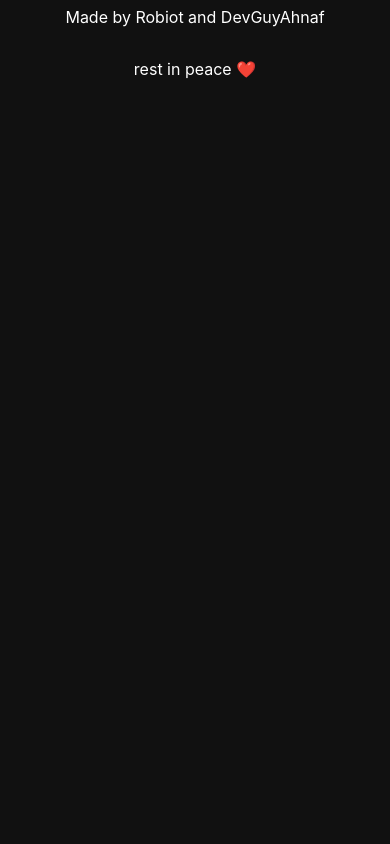
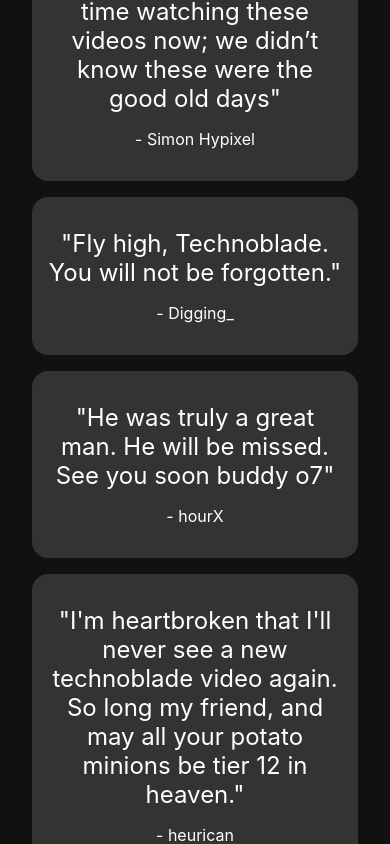
Before and after one commit to robiot/technoblade, a Next.js app: page / in a window 390 px wide. Shown: the part 2300-3144 px from the top of the page. Before the commit the page ends 2427 px from the top, so only its background shows below. Built offline with nearby package versions, Linux system fonts and the light colour scheme.

Commit message:
Added quotes from the forum (#6)
DARN IT!! I saw this in the morning on my phone and I wanted to be the first to add a quote but I guess by the time I got on some people got there before me.

```diff
--- a/quotes.ts
+++ b/quotes.ts
@@ -38,4 +38,21 @@ export const Quotes: {
     quote: "Forever alive in our hearts",
     author: "synthium",
   },
+  {
+    quote: "I’m happy we shared great memories together, from our duels where I got completely outclassed to the rank ceremony, events, and many more. I have a hard time watching these videos now; we didn’t know these were the good old days",
+    author: "Simon Hypixel",
+  },
+  {
+    quote: "Fly high, Technoblade. You will not be forgotten.",
+    author: "Digging_"
+  },
+  {
+    quote: "He was truly a great man. He will be missed. See you soon buddy o7",
+    author: "hourX"
+  },
+  {
+    quote: "I'm heartbroken that I'll never see a new technoblade video again. So long my friend, and may all your potato minions be tier 12 in heaven.",
+    author: "heurican"
+  },
+
 ];
```
